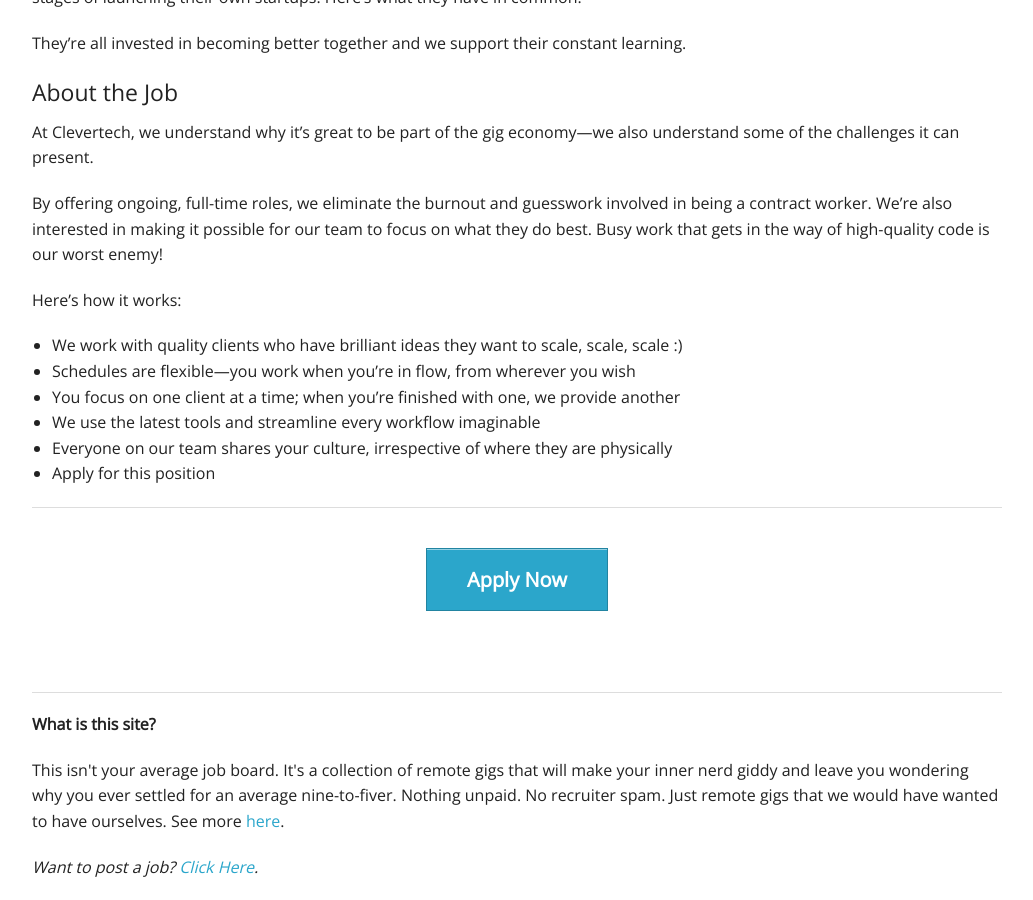
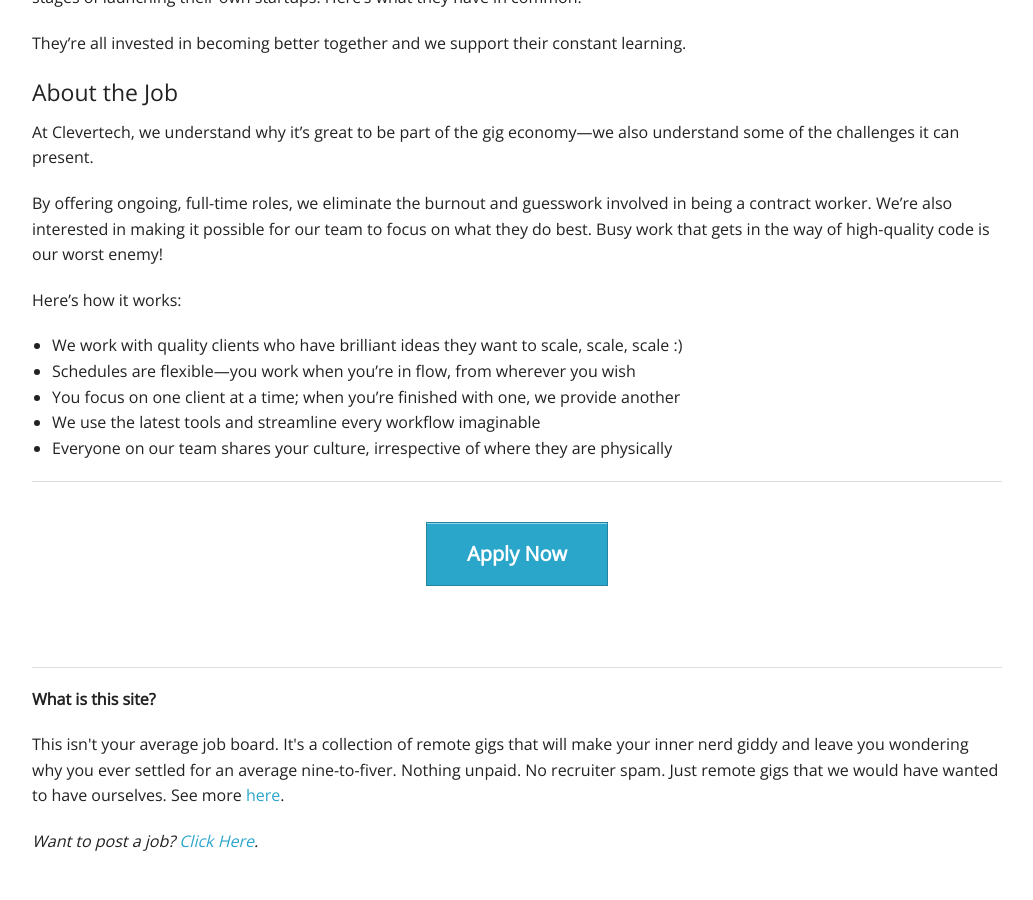
Before and after one commit to hdrhbbu1/weberemote.com, a Jekyll site: the page built from _posts/2016-03-07-driven-javascript-nodejs-developer.md, in a window 1280 px wide and 900 px high, scrolled down 703 px. Shown: the whole window, without its empty margins (123-1156 px from the left). Built offline with Jekyll 4.4.1, drawn with Linux system fonts in a browser that asks for light colours; comment, search, counter and statistics services are not loaded; after the commit the page ends 1578 px from its top, so only the background shows below that.

Commit message:
new jobs

```diff
--- a/_posts/2016-03-07-driven-javascript-nodejs-developer.md
+++ b/_posts/2016-03-07-driven-javascript-nodejs-developer.md
@@ -49,4 +49,3 @@ Here’s how it works:
 - You focus on one client at a time; when you're finished with one, we provide another
 - We use the latest tools and streamline every workflow imaginable
 - Everyone on our team shares your culture, irrespective of where they are physically
-- Apply for this position
```
